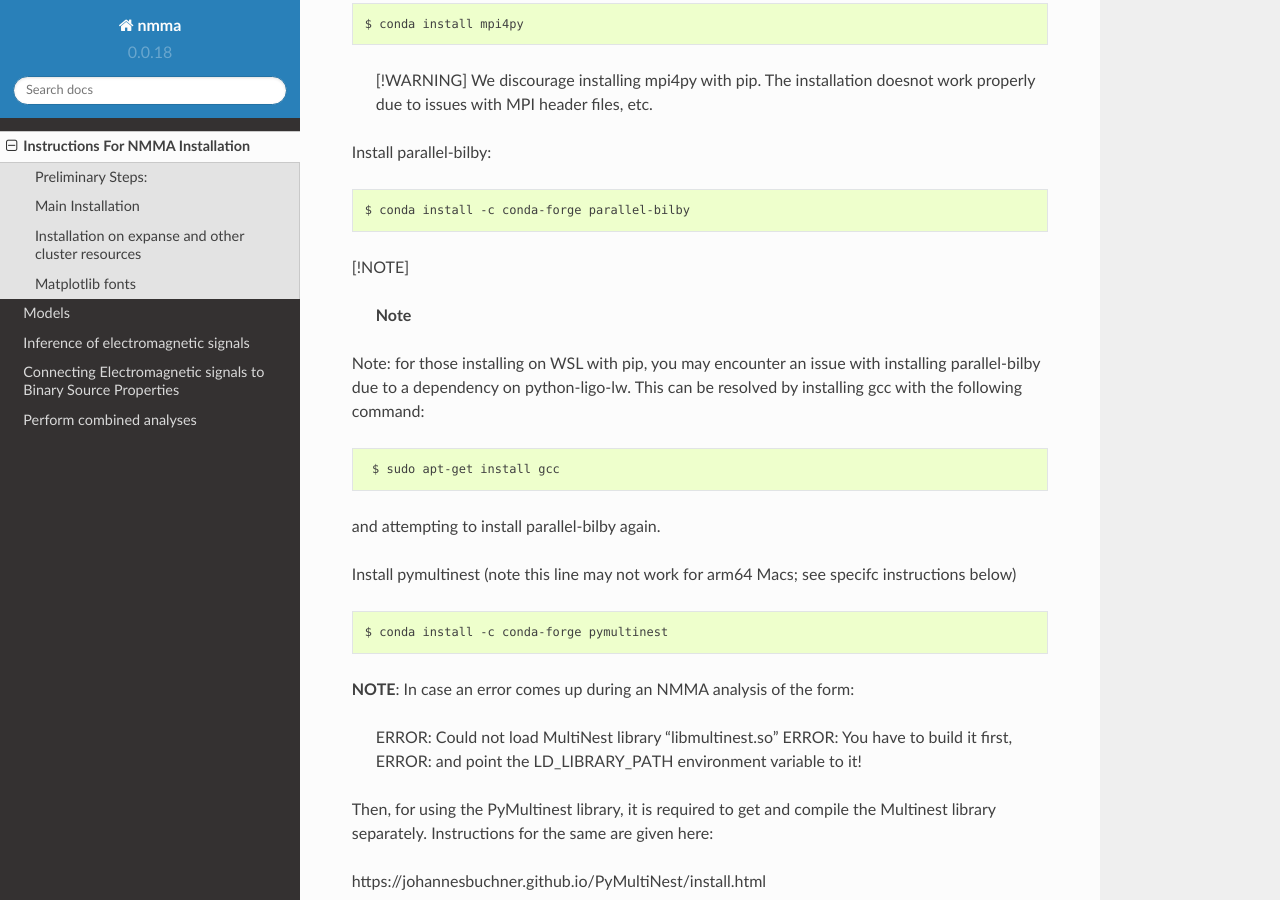
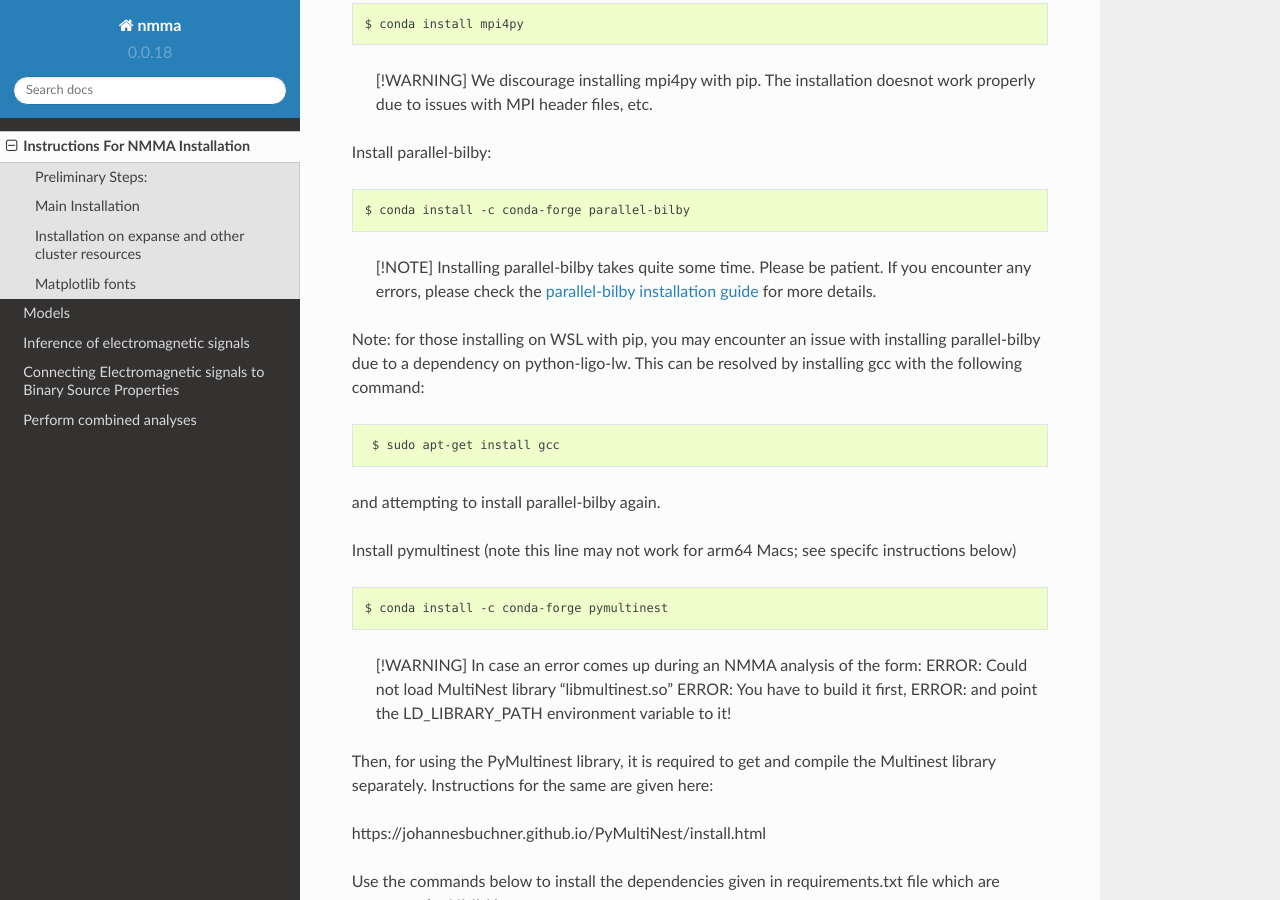
Before and after one commit to nuclear-multimessenger-astronomy/nmma, a Sphinx documentation site: the page built from doc/installation.md, in a window 1280 px wide and 900 px high, scrolled down 2102 px. Built offline with Sphinx 7.4.7 and the Read the Docs theme 2.0.0, drawn with Linux system fonts in a browser that asks for light colours; pages that are not in the unit, such as notebooks, are missing from menus.

Commit message:
updated docs

````diff
--- a/doc/installation.md
+++ b/doc/installation.md
@@ -87,8 +87,8 @@ Install parallel-bilby:
 ```
 $ conda install -c conda-forge parallel-bilby
 ```
-[!NOTE]
-> **Note**
+> [!NOTE]
+> Installing parallel-bilby takes quite some time. Please be patient. If you encounter any errors, please check the [parallel-bilby installation guide](https://lscsoft.docs.ligo.org/parallel_bilby/installation) for more details.
 
 Note: for those installing on WSL with pip, you may encounter an issue with installing parallel-bilby due to a dependency on python-ligo-lw.
 This can be resolved by installing gcc with the following command:
@@ -104,9 +104,8 @@ Install pymultinest (note this line may not work for arm64 Macs; see specifc ins
 $ conda install -c conda-forge pymultinest
 ```
 
-**NOTE**: In case an error comes up during an NMMA analysis of the form:
-
-
+> [!WARNING]
+> In case an error comes up during an NMMA analysis of the form:
 > ERROR:   Could not load MultiNest library "libmultinest.so"
 > ERROR:   You have to build it first,
 >ERROR:   and point the LD_LIBRARY_PATH environment variable to it!
````
